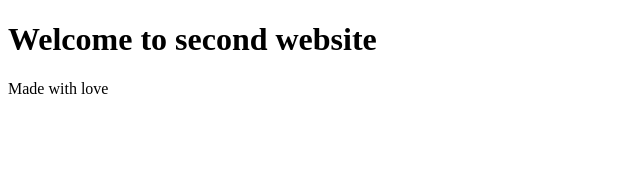
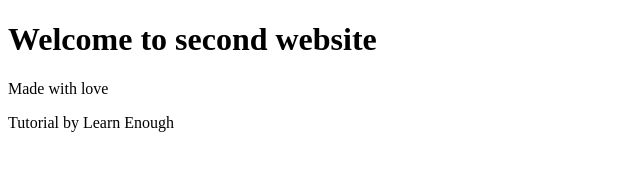
Before and after one commit to tolaseadegbite/second_website, a plain HTML site: page index.html in a window 1280 px wide. Shown: the whole page, without its empty margins (0-640 px from the left). Drawn offline with Linux system fonts and the light colour scheme.

Commit message:
Add new paragraph to Index page

```diff
--- a/index.html
+++ b/index.html
@@ -9,5 +9,6 @@
     <body>
         <h1>Welcome to second website</h1>
         <p>Made with love</p>
+        <p>Tutorial by Learn Enough</p>
     </body>
 </html>
```
